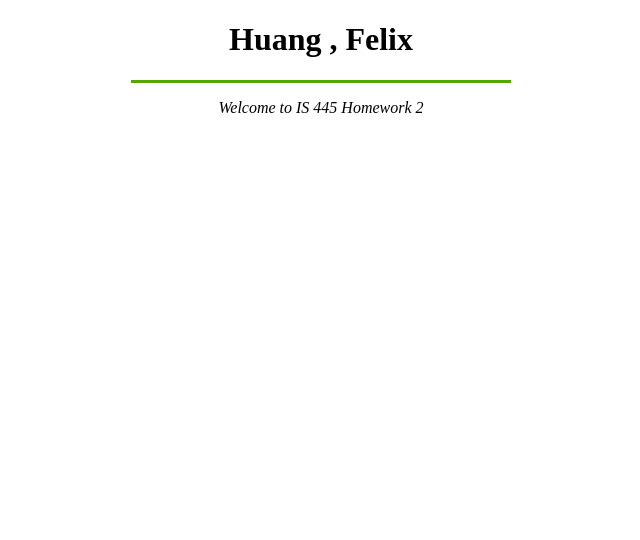
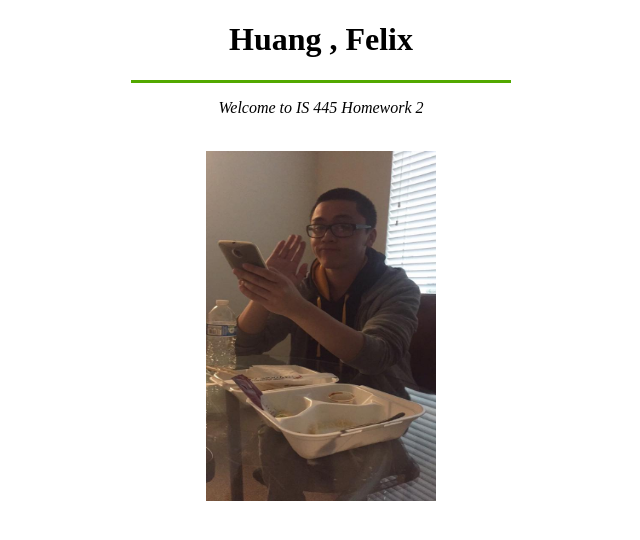
Before and after one commit to fhcsulb/IS-445-Assign-2, a website: page website/linkedpage.html in a window 1280 px wide. Shown: the whole page, without its empty margins (319-959 px from the left). Drawn offline with Linux system fonts and the light colour scheme.

Commit message:
Added in an image of myself. Then centered the image.

```diff
--- a/website/linkedpage.html
+++ b/website/linkedpage.html
@@ -13,6 +13,13 @@
 
 <p align="center">  <i> Welcome to IS 445 Homework 2   </i>       </p>
 
+<br>
+
+<div>
+        <img  src = "self_image.jpg"  alt = "Picture of Myself"  style = "width: 230px; height:350px">
+
+</div>
+
 
 
 </body>
--- a/website/styles.css
+++ b/website/styles.css
@@ -8,6 +8,7 @@ hr {
     border-width: 3px 0 0;
 }
 
-p {
+div {
     text-align: center;
+
 }
```
Also changed, not shown: website/self_image.jpg (added).
